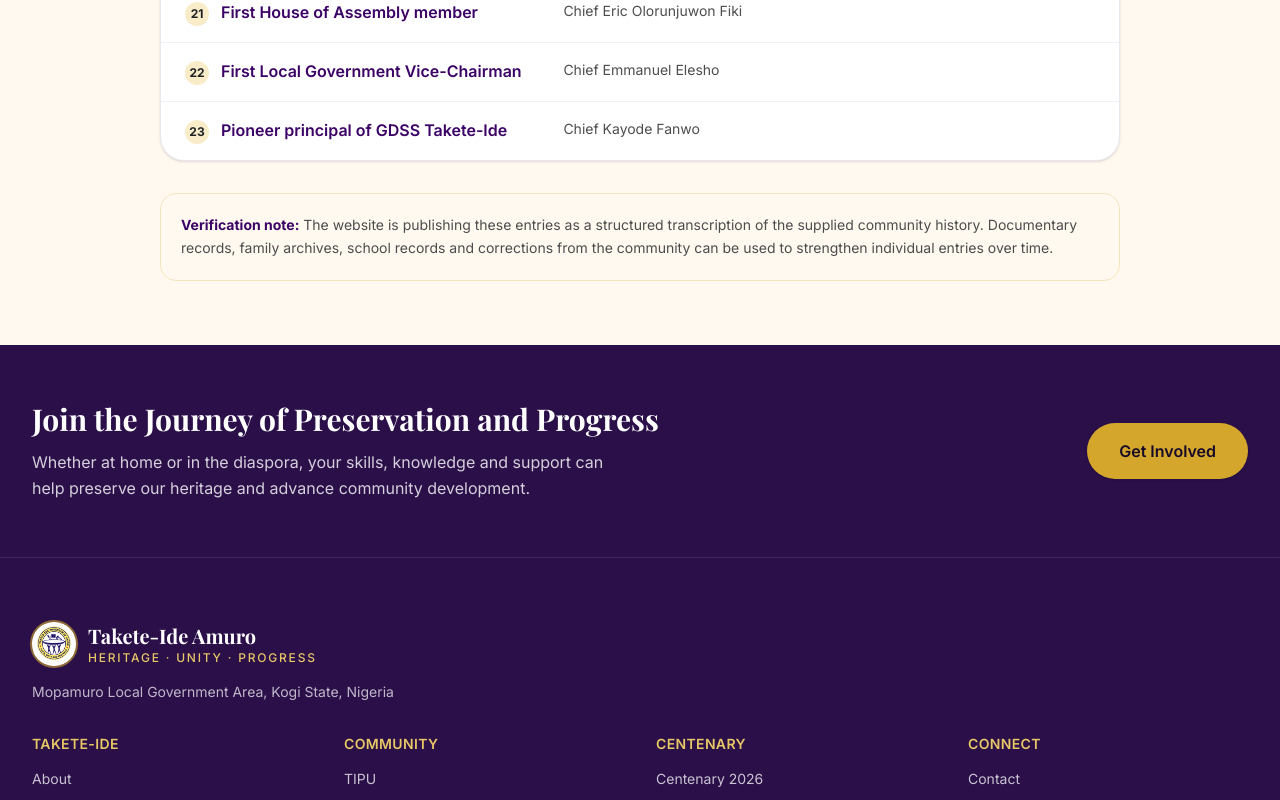
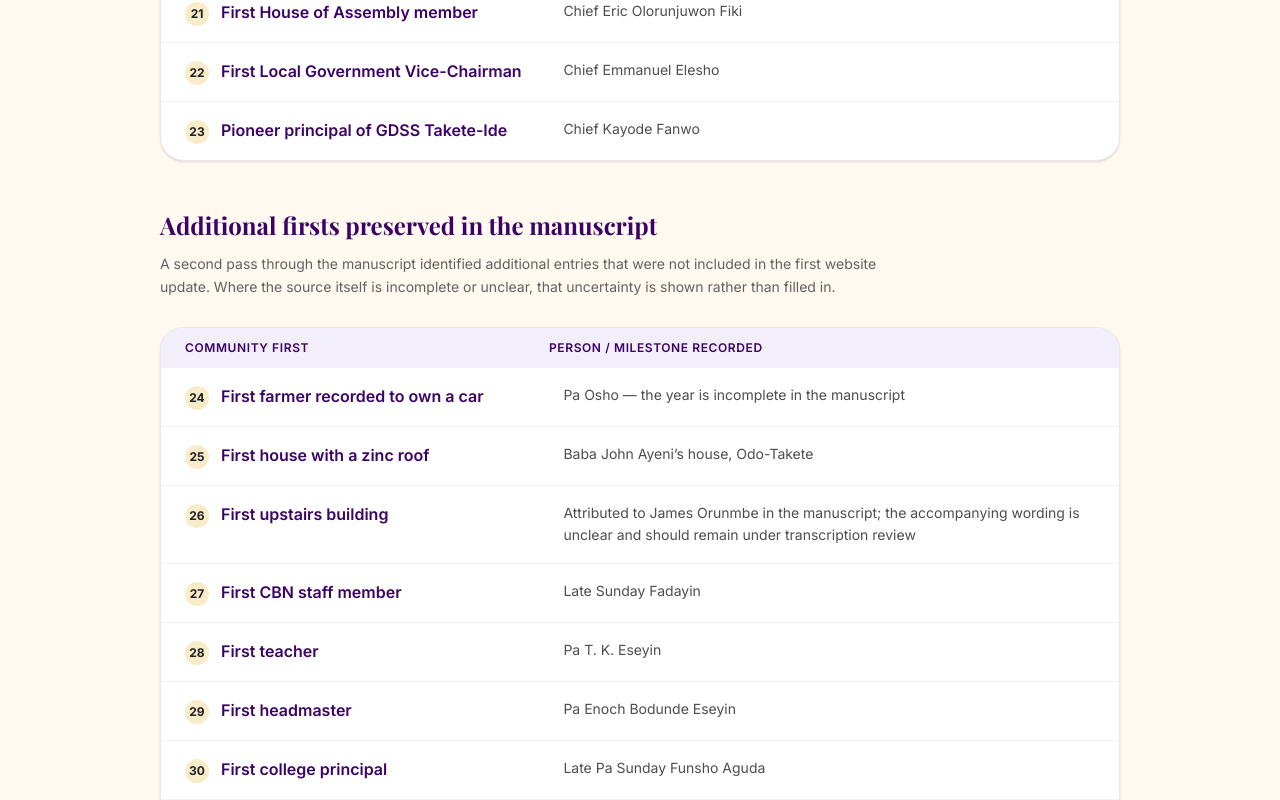
Before and after one commit to dju78/takete_ide_amuro, a Next.js app: page /heritage/pacesetters in a window 1280 px wide. Shown: the part 2000-2800 px from the top of the page. Built offline with nearby package versions, Linux system fonts and the light colour scheme; no server answers; the database is empty; a web font is replaced by a local one.

Commit message:
Expand manuscript pacesetters record

```diff
--- a/app/heritage/pacesetters/page.tsx
+++ b/app/heritage/pacesetters/page.tsx
@@ -10,6 +10,7 @@ import {
   BOOK_SOURCE_NOTE,
   BOOK_SOURCE_TITLE,
 } from "@/content/history/web/from-hilltops-to-valley";
+import { BOOK_ADDITIONAL_PACESETTERS } from "@/content/history/web/from-hilltops-to-valley-expanded";
 
 export const metadata: Metadata = {
   title: "Pacesetters & Community Firsts",
@@ -19,6 +20,39 @@ export const metadata: Metadata = {
     canonical: `${siteConfig.url}/heritage/pacesetters`,
   },
 };
+
+function FirstsTable({
+  entries,
+  startAt = 1,
+}: {
+  entries: readonly (readonly [string, string])[];
+  startAt?: number;
+}) {
+  return (
+    <div className="overflow-hidden rounded-3xl border border-purple-600/10 bg-white shadow-sm">
+      <div className="hidden grid-cols-[1fr_1.5fr] bg-purple-50 px-6 py-3 text-xs font-semibold uppercase tracking-wider text-purple-950 sm:grid">
+        <span>Community first</span>
+        <span>Person / milestone recorded</span>
+      </div>
+      <div className="divide-y divide-purple-50">
+        {entries.map(([label, value], index) => (
+          <div
+            key={`${label}-${value}`}
+            className="grid gap-1 px-6 py-4 sm:grid-cols-[1fr_1.5fr] sm:gap-6"
+          >
+            <div className="flex items-start gap-3">
+              <span className="mt-0.5 flex h-6 w-6 shrink-0 items-center justify-center rounded-full bg-gold-100 text-xs font-bold text-gold-900">
+                {startAt + index}
+              </span>
+              <p className="font-semibold text-purple-950">{label}</p>
+            </div>
+            <p className="pl-9 text-sm leading-relaxed text-charcoal/80 sm:pl-0">{value}</p>
+          </div>
+        ))}
+      </div>
+    </div>
+  );
+}
 
 export default function PacesettersPage() {
   return (
@@ -64,28 +98,20 @@ export default function PacesettersPage() {
           </SourcedSection>
         </div>
 
-        <div className="mt-10 overflow-hidden rounded-3xl border border-purple-600/10 bg-white shadow-sm">
-          <div className="hidden grid-cols-[1fr_1.5fr] bg-purple-50 px-6 py-3 text-xs font-semibold uppercase tracking-wider text-purple-950 sm:grid">
-            <span>Community first</span>
-            <span>Person / milestone recorded</span>
+        <div className="mt-10">
+          <FirstsTable entries={BOOK_PACESETTERS} />
+        </div>
+
+        <section className="mt-12">
+          <h2 className="font-serif text-2xl font-bold text-purple-950">Additional firsts preserved in the manuscript</h2>
+          <p className="mt-3 max-w-3xl text-sm leading-relaxed text-charcoal/70">
+            A second pass through the manuscript identified additional entries that were not included in the first
+            website update. Where the source itself is incomplete or unclear, that uncertainty is shown rather than filled in.
+          </p>
+          <div className="mt-7">
+            <FirstsTable entries={BOOK_ADDITIONAL_PACESETTERS} startAt={BOOK_PACESETTERS.length + 1} />
           </div>
-          <div className="divide-y divide-purple-50">
-            {BOOK_PACESETTERS.map(([label, value], index) => (
-              <div
-                key={`${label}-${value}`}
-                className="grid gap-1 px-6 py-4 sm:grid-cols-[1fr_1.5fr] sm:gap-6"
-              >
-                <div className="flex items-start gap-3">
-                  <span className="mt-0.5 flex h-6 w-6 shrink-0 items-center justify-center rounded-full bg-gold-100 text-xs font-bold text-gold-900">
-                    {index + 1}
-                  </span>
-                  <p className="font-semibold text-purple-950">{label}</p>
-                </div>
-                <p className="pl-9 text-sm leading-relaxed text-charcoal/80 sm:pl-0">{value}</p>
-              </div>
-            ))}
-          </div>
-        </div>
+        </section>
 
         <div className="mt-8 rounded-2xl border border-gold-500/25 bg-gold-50 p-5 text-sm leading-relaxed text-charcoal/80">
           <strong className="text-purple-950">Verification note:</strong> The website is publishing these entries
```
